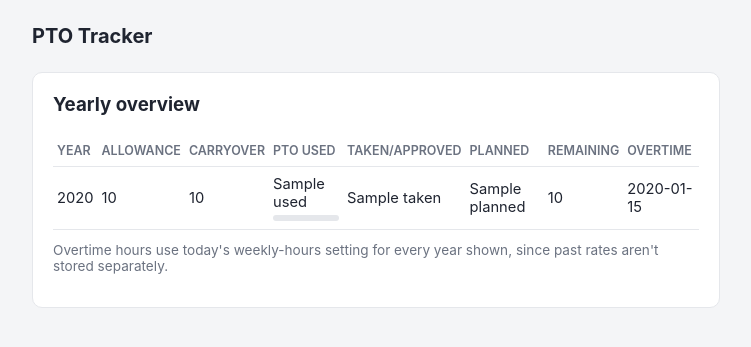
After one commit to Boisti13/pto-tracker, a Flask app: template templates/stats.html in a window 1280 px wide. The commit adds this page. Shown: the top 347 px of the page, without its empty margins (264-1015 px from the left). Run offline with Flask 3, Linux system fonts and the light colour scheme; data comes from the database, SQL or seed files in the repository; the template is opened without the code that fills it: most values are stand-ins (such as "Sample title", 1, 10 or a date in 2020).

Commit message:
Add a multi-year stats page
New /stats page, always available (no settings toggle — it's a
read-only aggregation of data that already exists, not a new
capability like the other optional features). One row per year that
has anything at all: entries, or just an allowance/carryover override
with no entries. Reuses the existing per-year helpers rather than
recomputing anything — same allowance/carryover/used math as the
dashboard, same taken-counts-as-approved rule, same overtime hours
calculation as the overtime tab, sick days only shown when that
feature is enabled.

A thin CSS bar next to each year's PTO-used number, scaled against the
year with the most days used, for a quick trend read without a
charting library.

Co-Authored-By: Claude Sonnet 5 <noreply@anthropic.com>

```diff
--- a/app.py
+++ b/app.py
@@ -1293,6 +1293,70 @@ def set_sick_leave():
     return redirect(url_for("allowance"))
 
 
+def _stats_years():
+    """Every year touched by anything — entries, allowance overrides, or
+    carryover overrides — oldest first, since this is a retrospective view
+    rather than the "jump to today" year-switcher used elsewhere."""
+    db = get_db()
+    years = set()
+    tables = ["pto_entries", "overtime_entries"]
+    if sick_leave_enabled():
+        tables.append("sick_entries")
+    for table in tables:
+        rows = db.execute(f"SELECT strftime('%Y', start_date) AS ys, strftime('%Y', end_date) AS ye FROM {table}").fetchall()
+        for r in rows:
+            if r["ys"]:
+                years.add(int(r["ys"]))
+            if r["ye"]:
+                years.add(int(r["ye"]))
+    for row in db.execute("SELECT year FROM allowances"):
+        years.add(row["year"])
+    for row in db.execute("SELECT year FROM carryover"):
+        years.add(row["year"])
+    years.add(date.today().year)
+    return sorted(years)
+
+
+@app.route("/stats")
+@login_required
+def stats():
+    all_overtime = _overtime_entries_with_hours()
+    include_sick = sick_leave_enabled()
+    rows = []
+    for year in _stats_years():
+        allowance = get_allowance(year)
+        carryover = get_carryover(year)
+        entry_rows = _entries_with_days(year)
+        used = sum(e["days"] for e in entry_rows)
+        taken = sum(e["days"] for e in entry_rows if e["status"] in ("taken", "approved"))
+        planned = used - taken
+
+        year_str = str(year)
+        overtime_hours = sum(
+            e["hours"] for e in all_overtime if e["start_date"][:4] == year_str or e["end_date"][:4] == year_str
+        )
+
+        sick_days = None
+        if include_sick:
+            sick_days = sum(e["days"] for e in _sick_entries_with_days(year))
+
+        rows.append(
+            {
+                "year": year,
+                "allowance": allowance,
+                "carryover": carryover,
+                "used": used,
+                "taken": taken,
+                "planned": planned,
+                "remaining": allowance + carryover - used,
+                "overtime_hhmm": hours_to_hhmm(overtime_hours),
+                "sick_days": sick_days,
+            }
+        )
+    max_used = max((r["used"] for r in rows), default=0)
+    return render_template("stats.html", rows=rows, max_used=max_used)
+
+
 def _shift_month(year, month, delta):
     total = year * 12 + (month - 1) + delta
     return total // 12, total % 12 + 1
--- a/static/style.css
+++ b/static/style.css
@@ -330,3 +330,14 @@ input[type="checkbox"] { width: auto; padding: 0; }
 
 .calendar-legend { display: flex; flex-wrap: wrap; gap: 8px; align-items: center; margin-top: 14px; }
 .calendar-legend .cal-tag { display: inline-block; margin-top: 0; }
+
+.stats-bar {
+  background: var(--border);
+  border-radius: 4px;
+  height: 6px;
+  margin-top: 4px;
+  min-width: 60px;
+  overflow: hidden;
+}
+.stats-bar-fill { background: var(--accent); height: 100%; }
+td.negative { color: var(--danger); }
--- a/templates/base.html
+++ b/templates/base.html
@@ -20,6 +20,7 @@
         {% if calendar_enabled %}
         <a href="{{ url_for('calendar_view') }}">Calendar</a> &middot;
         {% endif %}
+        <a href="{{ url_for('stats') }}">Stats</a> &middot;
         <a href="{{ url_for('allowance') }}">Settings</a> &middot;
         <a href="{{ url_for('logout') }}">Log out</a>
       </nav>
--- /dev/null
+++ b/templates/stats.html
@@ -0,0 +1,49 @@
+{% extends "base.html" %}
+{% block title %}Stats{% endblock %}
+{% block content %}
+
+<div class="card">
+  <h3 style="margin-top:0;">Yearly overview</h3>
+  {% if rows %}
+  <div class="table-scroll">
+    <table>
+      <thead>
+        <tr>
+          <th>Year</th>
+          <th>Allowance</th>
+          <th>Carryover</th>
+          <th>PTO used</th>
+          <th>Taken/approved</th>
+          <th>Planned</th>
+          <th>Remaining</th>
+          <th>Overtime</th>
+          {% if sick_leave_enabled %}<th>Sick days</th>{% endif %}
+        </tr>
+      </thead>
+      <tbody>
+        {% for r in rows %}
+        <tr>
+          <td>{{ r.year }}</td>
+          <td>{{ r.allowance | round(1) }}</td>
+          <td>{{ r.carryover | round(1) }}</td>
+          <td>
+            {{ r.used }}
+            <div class="stats-bar"><div class="stats-bar-fill" style="width: {{ (r.used / max_used * 100) if max_used else 0 }}%;"></div></div>
+          </td>
+          <td>{{ r.taken }}</td>
+          <td>{{ r.planned }}</td>
+          <td class="{{ 'negative' if r.remaining < 0 else '' }}">{{ r.remaining | round(1) }}</td>
+          <td>{{ r.overtime_hhmm }}</td>
+          {% if sick_leave_enabled %}<td>{{ r.sick_days if r.sick_days is not none else '—' }}</td>{% endif %}
+        </tr>
+        {% endfor %}
+      </tbody>
+    </table>
+  </div>
+  <p class="muted" style="margin-top:12px;">Overtime hours use today's weekly-hours setting for every year shown, since past rates aren't stored separately.</p>
+  {% else %}
+  <p class="muted">No data yet.</p>
+  {% endif %}
+</div>
+
+{% endblock %}
```
Also changed, not shown: README.md.
